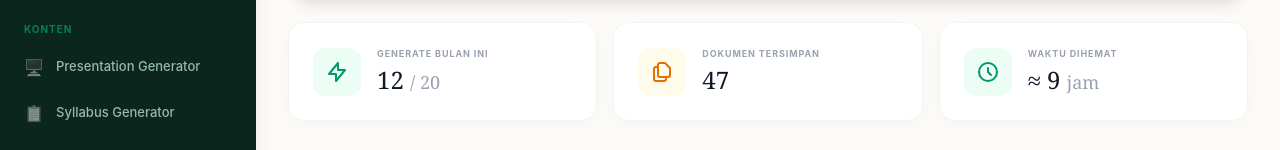
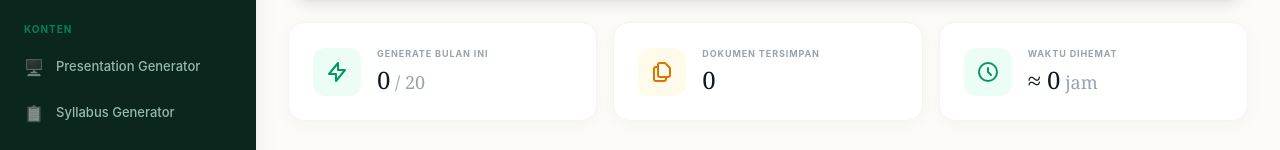
Before and after one commit to sanddyyaure14/project_madrasah, a Next.js app in the folder frontend-web/: page /dashboard/guru in a window 1280 px wide. Shown: the part 408-558 px from the top of the page. Built offline with nearby package versions, Linux system fonts and the light colour scheme; no server answers.

Commit message:
Mengubah agar tampilan generate bulan ini di web tidak dummy lagi

```diff
--- a/frontend-web/src/components/dashboard/GuruDashboard.js
+++ b/frontend-web/src/components/dashboard/GuruDashboard.js
@@ -3,8 +3,12 @@
 import Link from "next/link";
 import { useState, useEffect } from "react";
 
+const API_URL = process.env.NEXT_PUBLIC_API_URL || "http://localhost:3000";
+
 export default function GuruDashboard() {
   const [user, setUser] = useState({ nama_lengkap: "Ust. Ahmad Fauzi" });
+  const [summary, setSummary] = useState(null);
+  const [loading, setLoading] = useState(true);
 
   useEffect(() => {
     try {
@@ -13,6 +17,29 @@ export default function GuruDashboard() {
         setUser(userData);
       }
     } catch (e) {}
+
+    const fetchSummary = async () => {
+      try {
+        const token = sessionStorage.getItem("accessToken");
+        if (!token) return;
+
+        const res = await fetch(`${API_URL}/api/guru/dashboard/summary`, {
+          headers: {
+            Authorization: `Bearer ${token}`,
+          },
+        });
+        const data = await res.json();
+        if (data.success) {
+          setSummary(data.data);
+        }
+      } catch (error) {
+        console.error("Failed to fetch summary:", error);
+      } finally {
+        setLoading(false);
+      }
+    };
+
+    fetchSummary();
   }, []);
 
   const tools = [
@@ -90,6 +117,11 @@ export default function GuruDashboard() {
     }
   ];
 
+  const digunakan = summary?.kuota?.digunakan ?? 0;
+  const limitBulanan = summary?.kuota?.limit_bulanan ?? 20;
+  const dokumenTersimpan = summary?.dokumen_tersimpan ?? 0;
+  const waktuDihemat = Math.round(dokumenTersimpan * 11.5 / 60) || 0;
+
   return (
     <div className="max-w-6xl mx-auto space-y-6 pb-12">
 
@@ -120,7 +152,14 @@ export default function GuruDashboard() {
           </div>
           <div>
             <p className="text-[9px] font-bold text-gray-400 uppercase tracking-widest mb-1">GENERATE BULAN INI</p>
-            <h4 className="text-2xl font-serif text-gray-900 m-0">12 <span className="text-gray-400 text-lg">/ 20</span></h4>
+            <h4 className="text-2xl font-serif text-gray-900 m-0">
+              {loading ? (
+                <span className="inline-block w-8 h-6 bg-gray-100 animate-pulse rounded align-middle"></span>
+              ) : (
+                digunakan
+              )}
+              <span className="text-gray-400 text-lg"> / {limitBulanan}</span>
+            </h4>
           </div>
         </div>
 
@@ -130,7 +169,13 @@ export default function GuruDashboard() {
           </div>
           <div>
             <p className="text-[9px] font-bold text-gray-400 uppercase tracking-widest mb-1">DOKUMEN TERSIMPAN</p>
-            <h4 className="text-2xl font-serif text-gray-900 m-0">47</h4>
+            <h4 className="text-2xl font-serif text-gray-900 m-0">
+              {loading ? (
+                <span className="inline-block w-8 h-6 bg-gray-100 animate-pulse rounded align-middle"></span>
+              ) : (
+                dokumenTersimpan
+              )}
+            </h4>
           </div>
         </div>
 
@@ -140,7 +185,14 @@ export default function GuruDashboard() {
           </div>
           <div>
             <p className="text-[9px] font-bold text-gray-400 uppercase tracking-widest mb-1">WAKTU DIHEMAT</p>
-            <h4 className="text-2xl font-serif text-gray-900 m-0">≈ 9 <span className="text-gray-400 text-lg">jam</span></h4>
+            <h4 className="text-2xl font-serif text-gray-900 m-0">
+              {loading ? (
+                <span className="inline-block w-8 h-6 bg-gray-100 animate-pulse rounded align-middle"></span>
+              ) : (
+                `≈ ${waktuDihemat}`
+              )}
+              <span className="text-gray-400 text-lg"> jam</span>
+            </h4>
           </div>
         </div>
       </div>
```
